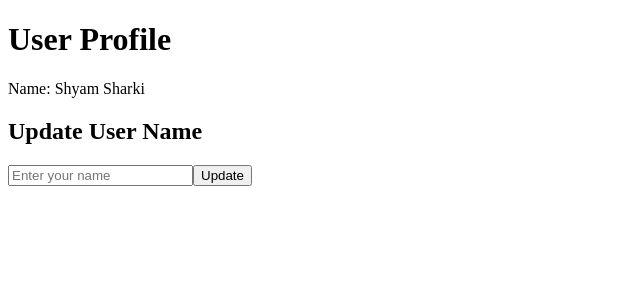
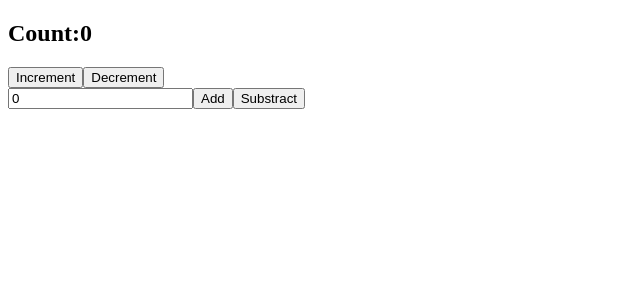
Before and after one commit to shyam888-git/React-js-30-days-challanges, a React (Vite) app in the folder react-js-19/: page / in a window 1280 px wide. Shown: the top 300 px of the page, without its empty margins (0-640 px from the left). Built offline with nearby package versions, Linux system fonts and the light colour scheme.

Commit message:
feat(feature): useReducer hook implemented

```diff
--- /dev/null
+++ b/react-js-19/src/02.React Hook/5.useReducer/components/Counter.tsx
@@ -0,0 +1,39 @@
+import { useReducer, useState } from "react";
+import { countReducer, initialState } from "../counterReducer";
+
+export const Counter = () => {
+    const [state, dispatch] = useReducer(countReducer, initialState);
+    console.log(state, 'state');
+    const [inputValue, setInputValue] = useState(0);
+
+    const handleIncrement = () => {
+        dispatch({ type: 'increment' })
+
+    }
+
+    const handleDncrement = () => {
+
+        dispatch({ type: 'decrement' })
+    }
+
+    const handleIncrementByAmount = () => {
+        dispatch({ type: 'incrementByAmount', payload: Number(inputValue) })
+    }
+
+    const handleDecrementByAmount = () => {
+        dispatch({ type: "decrementByAmount", payload: Number(inputValue) })
+    }
+    return (
+        <>
+            <h2>Count:{state?.count}</h2>
+            <button onClick={handleIncrement}>Increment</button>
+            <button onClick={handleDncrement}>Decrement</button>
+
+            <div>
+                <input type="number" value={inputValue} onChange={(e: any) => setInputValue(e.target.value)} />
+                <button onClick={handleIncrementByAmount}>Add</button>
+                <button onClick={handleDecrementByAmount}>Substract</button>
+            </div>
+        </>
+    )
+}
--- /dev/null
+++ b/react-js-19/src/02.React Hook/5.useReducer/counterReducer.ts
@@ -0,0 +1,19 @@
+const initialState = { count: 0 };
+
+function countReducer(state: any, action: any) {
+    switch (action.type) {
+        case "increment":
+            return { count: state.count + 1 };
+
+        case "decrement":
+            return { count: state.count - 1 }
+
+        case "incrementByAmount":
+            return { count: state.count + action.payload };
+
+        case "decrementByAmount":
+            return { count: state.count - action.payload }
+    }
+}
+
+export { initialState, countReducer };
--- a/react-js-19/src/App.tsx
+++ b/react-js-19/src/App.tsx
@@ -1,8 +1,6 @@
-import { UpdateUser } from './02.React Hook/4.Context/excrise/components/UpdateUser'
-import { UserProfile } from './02.React Hook/4.Context/excrise/components/UserProfile'
-import { UserProvider } from './02.React Hook/4.Context/excrise/UserContext'
+
+import { Counter } from './02.React Hook/5.useReducer/components/Counter'
 import './App.css'
-import { Switcher } from './components/Switcher/Switcher'
 function App() {
 
     return (
@@ -11,10 +9,7 @@
             {/* <Profile /> */}
             {/* <ShoppingList /> */}
             {/* <CopyContent /> */}
-            <UserProvider>
-                <UserProfile />
-                <UpdateUser />
-            </UserProvider>
+            <Counter />
         </>
     )
 }
```
Also changed, not shown: react-js-19/src/02.React Hook/5.useReducer/Readme.md (added).
